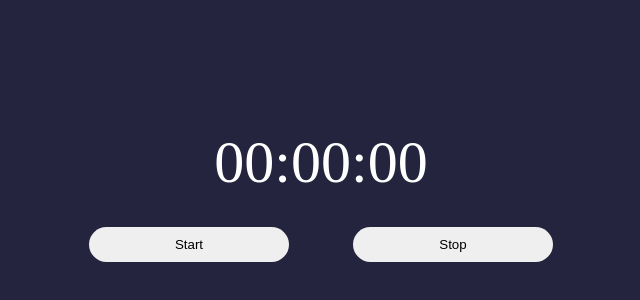
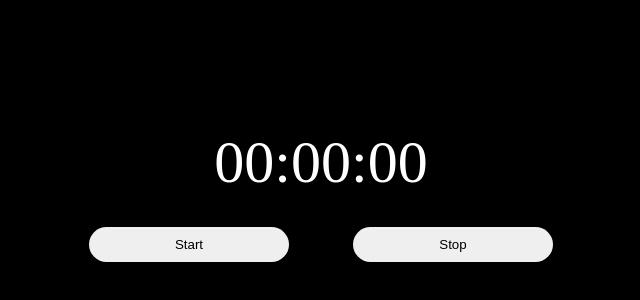
Before and after one commit to TanzilaUsmani/stopwatch, a plain HTML site: page index.html in a window 1280 px wide. Shown: the part 190-490 px from the top of the page, without its empty margins (319-959 px from the left). Drawn offline with Linux system fonts and the light colour scheme; a web font is replaced by a local one.

Commit message:
Update style.css

```diff
--- a/style.css
+++ b/style.css
@@ -6,7 +6,7 @@
 
 .container{
     display: flex;
-    background-color: #24243e;
+    background-color: black;
     height: 100vh;
     align-items: center;
     justify-content: center;
```
